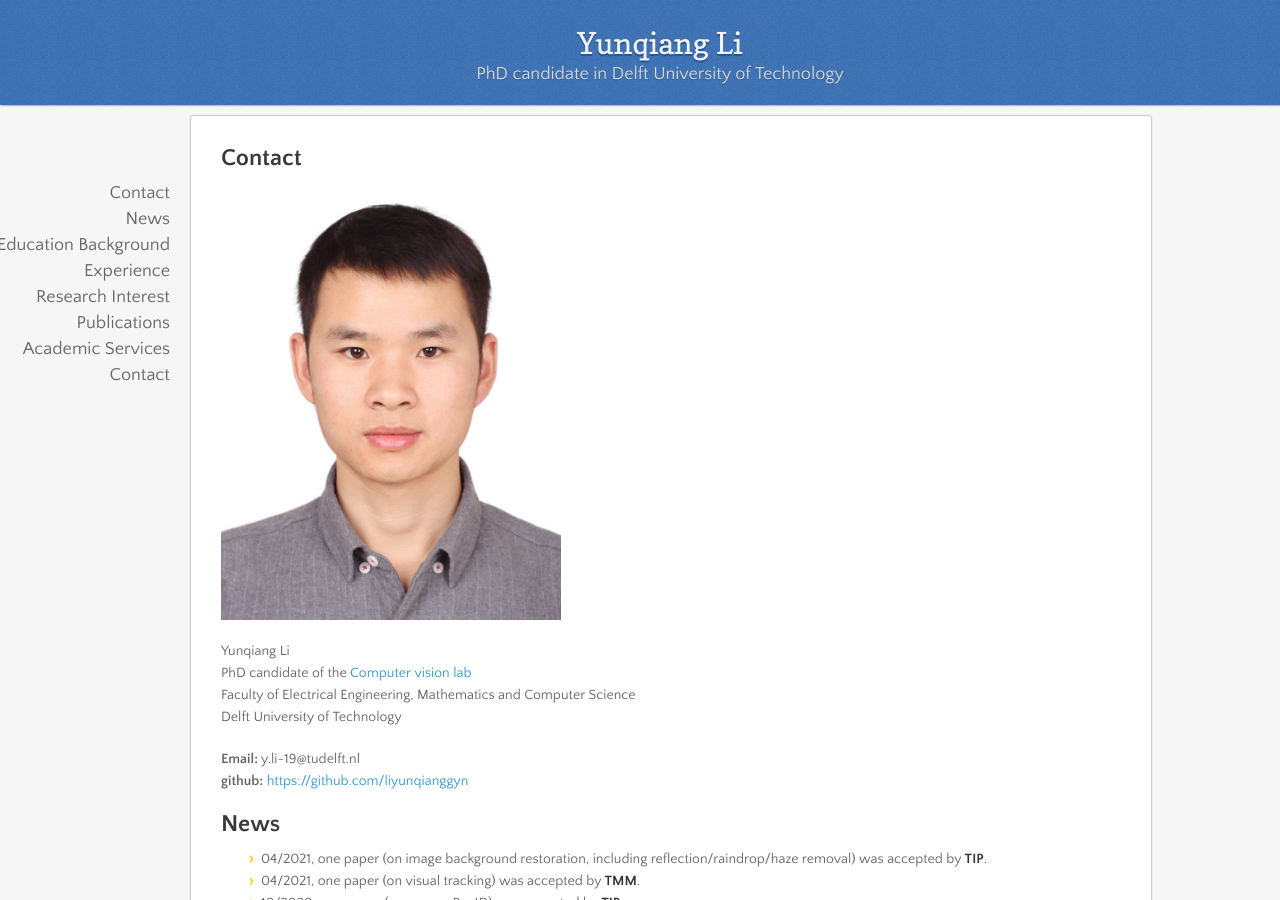
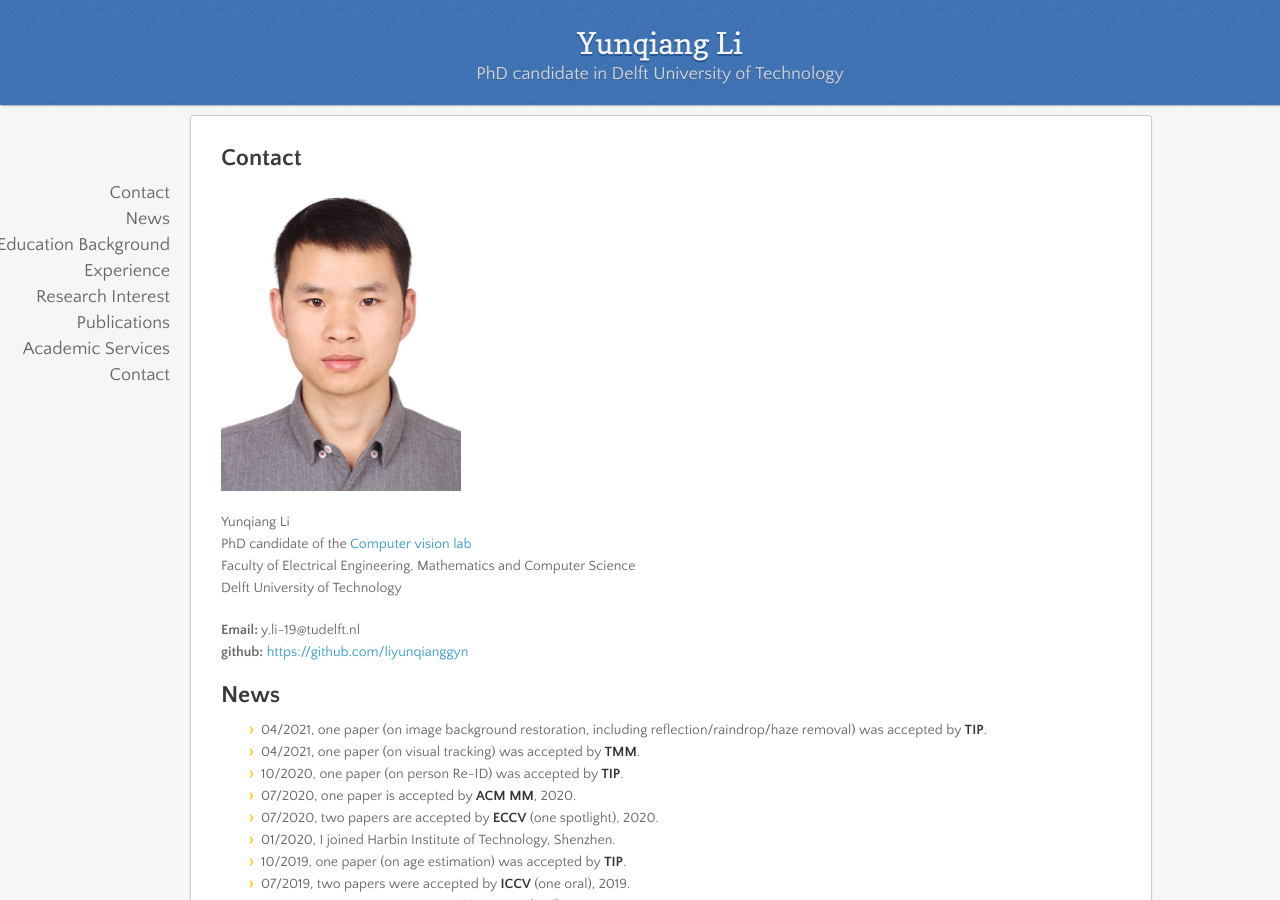
Before and after one commit to liyunqianggyn/liyunqianggyn.github.io, a Jekyll site: the page built from index.md, in a window 1280 px wide and 900 px high. Built offline with Jekyll 4.4.1, drawn with Linux system fonts in a browser that asks for light colours; nearby versions of some CDN libraries; our own code applies the rules of GitHub Pages for plain Markdown files.

Commit message:
Update index.md

```diff
--- a/index.md
+++ b/index.md
@@ -1,6 +1,6 @@
 ## Contact
 
-<img align="top" width='340' src="yunqiang2.jpg">
+<img align="top" width='240' src="yunqiang2.jpg">
 
 Yunqiang Li <br/>
 PhD candidate of the <a href="http://visionlab.tudelft.nl">Computer vision lab</a><br/>
```
